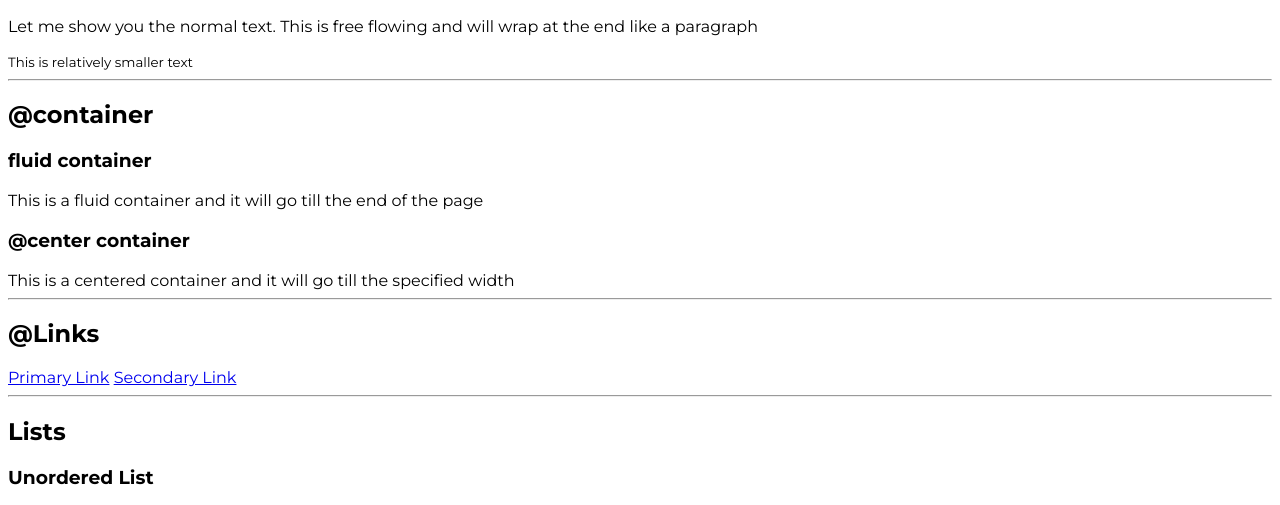
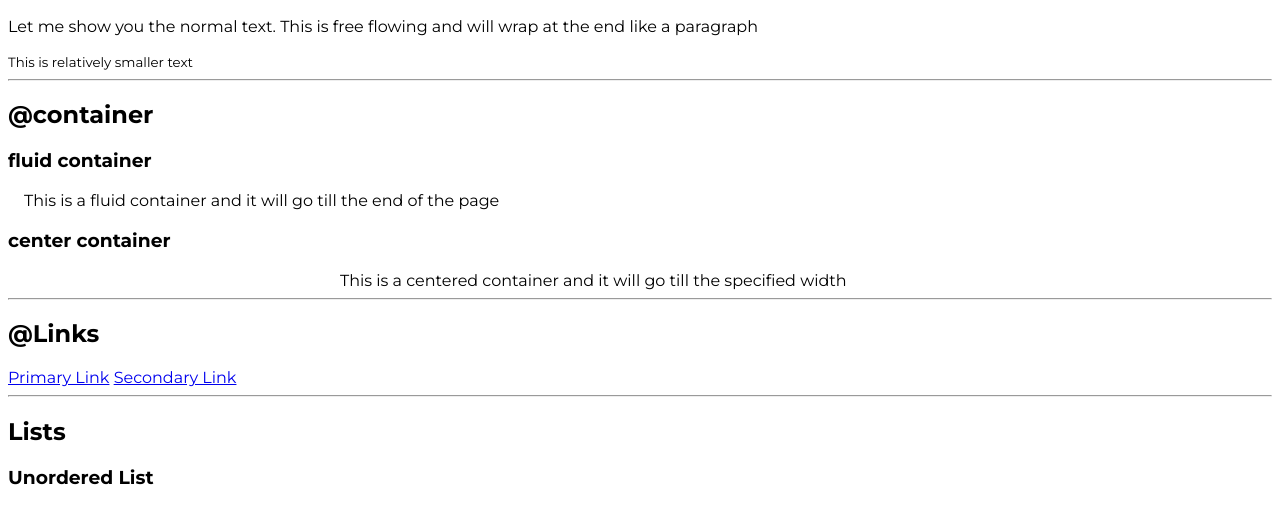
Before and after one commit to saks1209am/Portfolio, a plain HTML site: page index.html in a window 1280 px wide. Shown: the part 282-787 px from the top of the page. Drawn offline with Linux system fonts and the light colour scheme.

Commit message:
container

```diff
--- a/index.html
+++ b/index.html
@@ -29,10 +29,10 @@
     <h2>@container</h2>
 
     <h3>fluid container</h3>
-    <div>This is a fluid container and it will go till the end of the page</div>
+    <div class="container">This is a fluid container and it will go till the end of the page</div>
 
-    <h3>@center container</h3>
-    <div>This is a centered container and it will go till the specified width</div>
+    <h3>center container</h3>
+    <div class="container-center">This is a centered container and it will go till the specified width</div>
 
     <hr>
 
--- a/style.css
+++ b/style.css
@@ -3,3 +3,13 @@
 body{
     font-family: 'Montserrat', sans-serif;
 }
+
+.container{
+    padding-left: 1rem;
+    padding-right: 1rem;
+}
+
+.container-center{
+    max-width: 600px;
+    margin:auto;
+}
```
